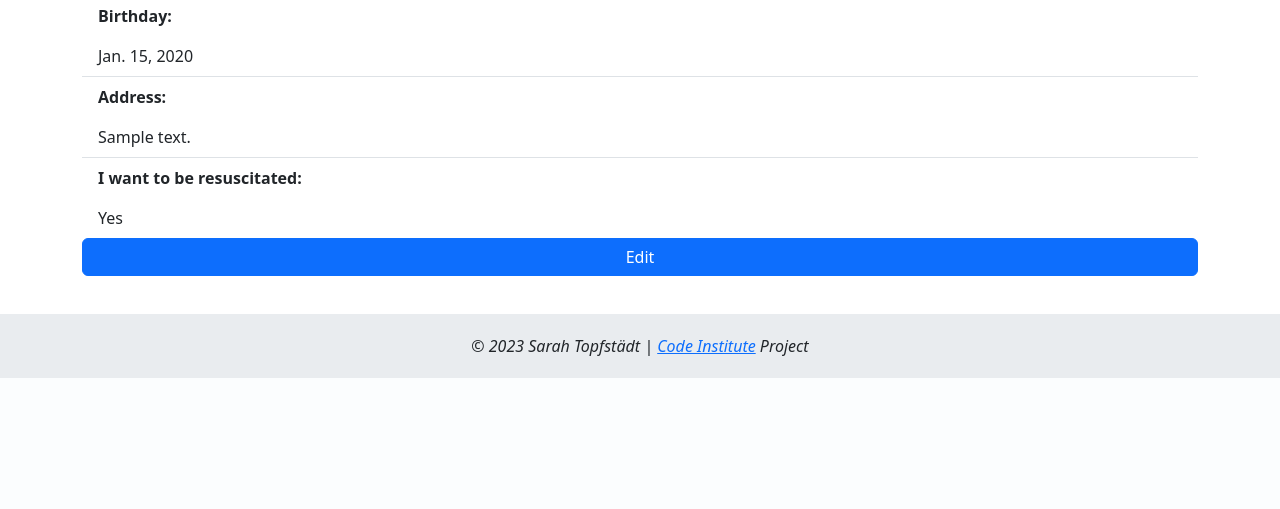
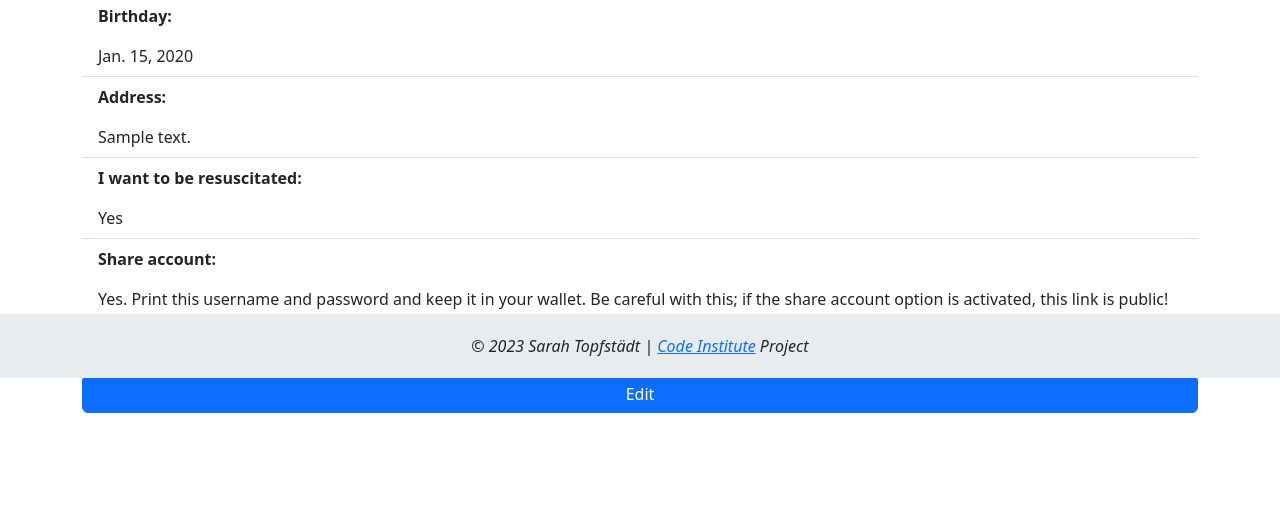
Before and after one commit to puma13992/digial-patient, a Django app: page /personal_data/ in a window 1280 px wide. Shown: the part 422-931 px from the top of the page. Before the commit the page ends 800 px from the top, so only its background shows below. Run offline with Django 3.2, Linux system fonts and the light colour scheme; a user stored in the database is signed in; tables that the repository leaves empty hold one stand-in row (values such as "Sample post"); some libraries are stand-ins or nearby versions.

Commit message:
Add public link and list item for sharing account

```diff
--- a/templates/personal_data.html
+++ b/templates/personal_data.html
@@ -41,6 +41,20 @@
                 {{ user_profile.want_resuscitate|default:"" }}
             {% endif %}
           </li>
+          <li class="list-group-item">
+            <p class="fw-bold">Share account:</p>
+            {% if public_link %}
+            <p>Yes. Print this username and password and keep it in your wallet. Be careful with this;
+              if the share account option is activated, this link is public!
+            </p>
+            <p>Öffentlicher Link: <a href="https://puma13992-digitalpatien-0kc40w9qan0.ws-eu104.gitpod.io/public_profile/{{ public_link }}/">
+              https://puma13992-digitalpatien-0kc40w9qan0.ws-eu104.gitpod.io/{{ public_link }}/
+              </a>
+            </p>
+            {% else %}
+            <p>No public link available.</p>
+            {% endif %}
+          </li>
         </ul>
       </div>
     </div>
```
